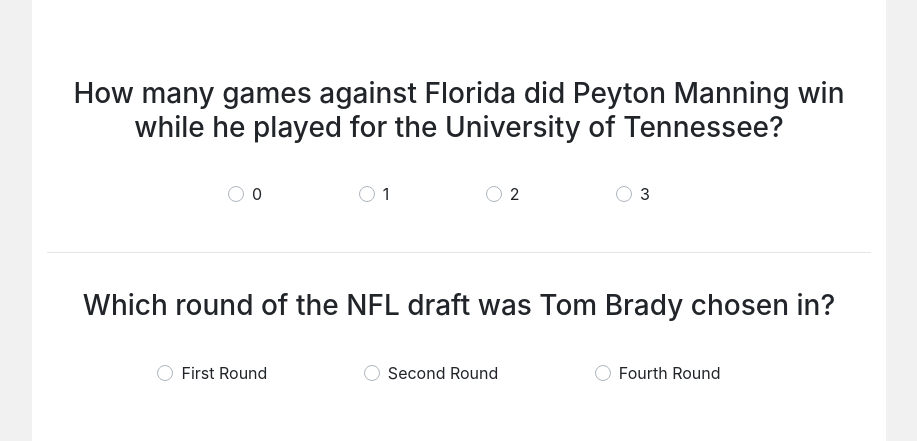
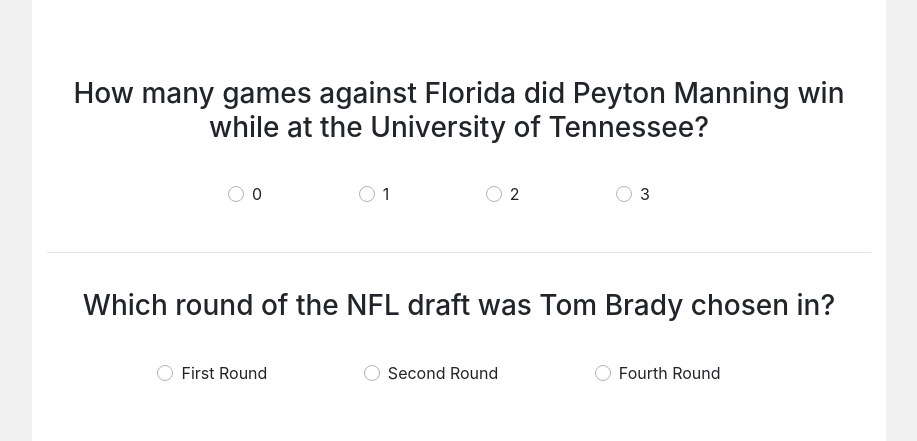
Before and after one commit to connor-durham/TriviaGame, a plain HTML site: page index.html in a window 1280 px wide. Shown: the part 359-800 px from the top of the page, without its empty margins (181-1098 px from the left). Drawn offline with nearby package versions, Linux system fonts and the light colour scheme.

Commit message:
minor change

```diff
--- a/index.html
+++ b/index.html
@@ -18,6 +18,8 @@
           margin-bottom: 0;
           border-radius: 0;
         }
+
+
 
         /* Set height of the grid so .sidenav can be 100% (adjust as needed) */
         .row.content {height: 2100px}
@@ -126,7 +128,7 @@
 
           <div id="littlebox">
                 <div class="q1container">
-                <h3 class="questions">How many games against Florida did Peyton Manning win while he played for the University of Tennessee?</h3>
+                <h3 class="questions">How many games against Florida did Peyton Manning win while at the University of Tennessee?</h3>
                 <div class="custom-control custom-control-inline custom-radio" id="q1a1">
                         <input type="radio" class="custom-control-input" id="defaultInline1" name="q1radios">
                         <label class="custom-control-label" for="defaultInline1">0</label>
```
